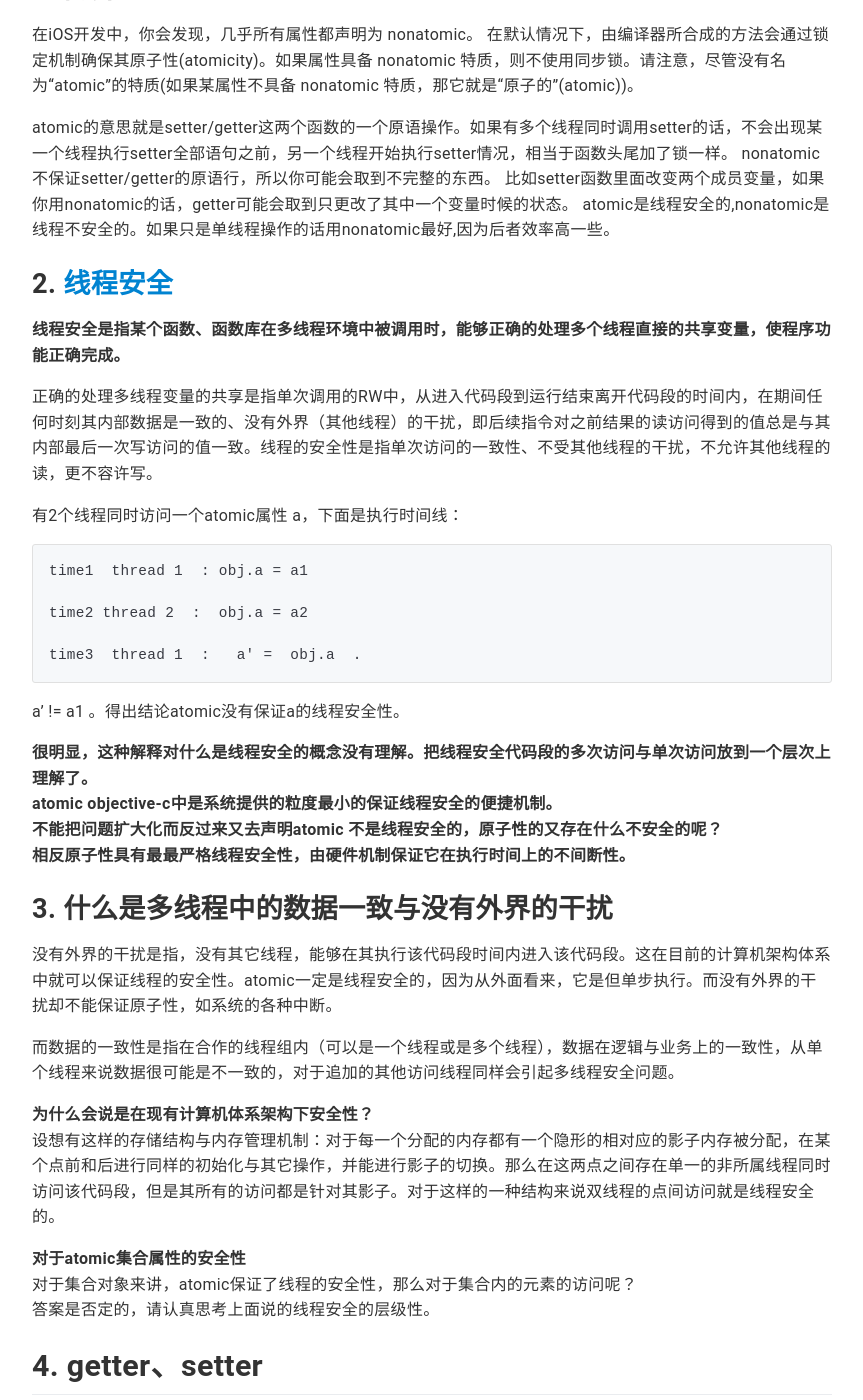
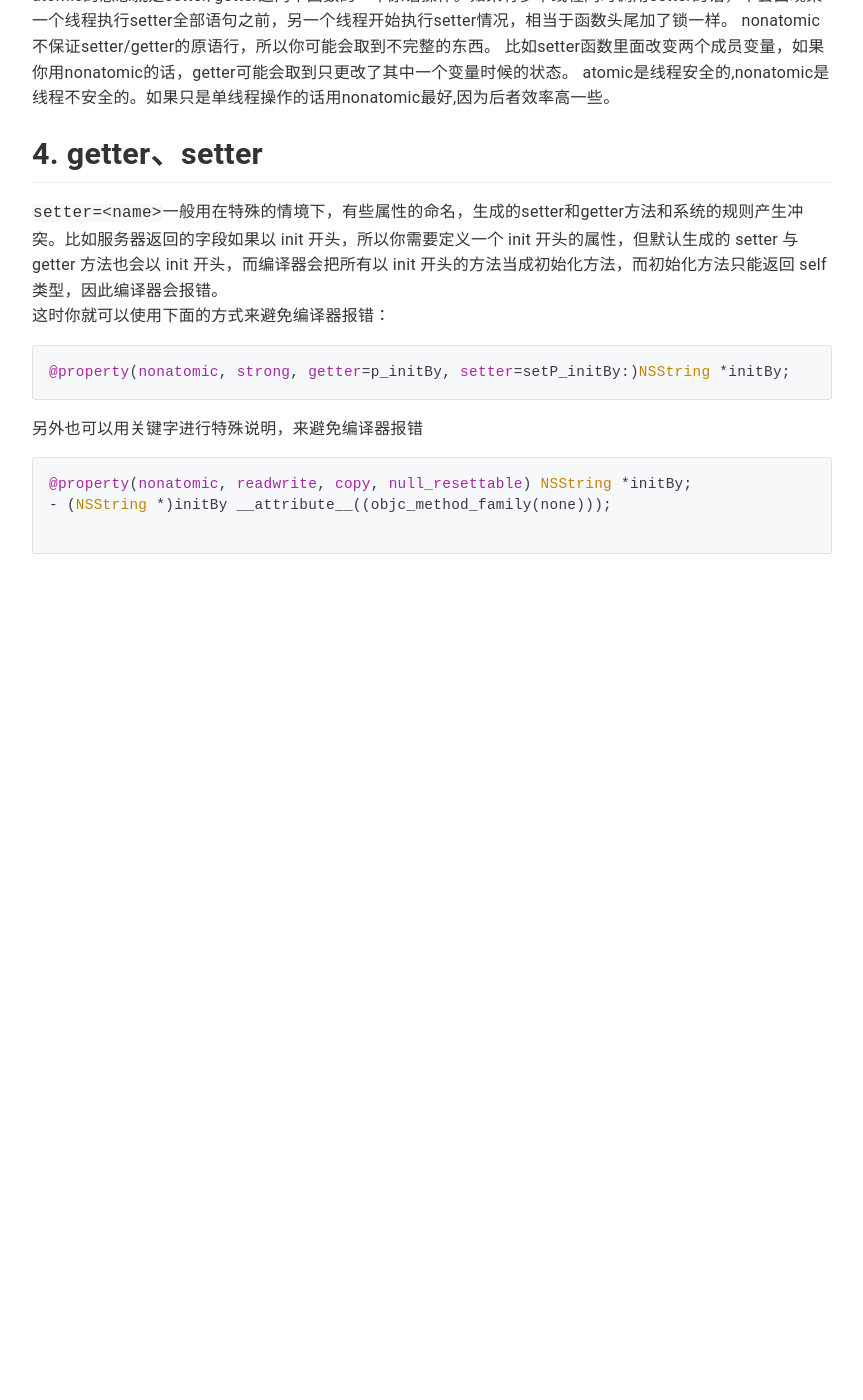
Before and after one commit to nyzhanggy/dulldevil.github.io, a Jekyll site: the page built from _posts/base/2017-11-28-属性修饰符.md, in a window 1280 px wide and 1400 px high, scrolled down 3275 px. Shown: the whole window, without its empty margins (208-1071 px from the left). Built offline with Jekyll 4.4.1, drawn with Linux system fonts in a browser that asks for light colours; after the commit the page ends 3905 px from its top, so only the background shows below that; some of the changed text lies outside the part shown.

Commit message:
添加线程与进程

````diff
--- a/_posts/base/2017-11-28-属性修饰符.md
+++ b/_posts/base/2017-11-28-属性修饰符.md
@@ -75,46 +75,11 @@
 通过xib创建的控件已经被其父视图引用过了，相当于已经调用过了`addSubView:`。
 
 ## 3. nonatomic、atomic
-### 1. 简介
 在iOS开发中，你会发现，几乎所有属性都声明为 nonatomic。
 在默认情况下，由编译器所合成的方法会通过锁定机制确保其原子性(atomicity)。如果属性具备 nonatomic 特质，则不使用同步锁。请注意，尽管没有名为“atomic”的特质(如果某属性不具备 nonatomic 特质，那它就是“原子的”(atomic))。
 
 atomic的意思就是setter/getter这两个函数的一个原语操作。如果有多个线程同时调用setter的话，不会出现某一个线程执行setter全部语句之前，另一个线程开始执行setter情况，相当于函数头尾加了锁一样。 nonatomic不保证setter/getter的原语行，所以你可能会取到不完整的东西。 比如setter函数里面改变两个成员变量，如果你用nonatomic的话，getter可能会取到只更改了其中一个变量时候的状态。 atomic是线程安全的,nonatomic是线程不安全的。如果只是单线程操作的话用nonatomic最好,因为后者效率高一些。
 
-
-### 2. [线程安全](http://blog.csdn.net/faner200801/article/details/71169844)
-
-**线程安全是指某个函数、函数库在多线程环境中被调用时，能够正确的处理多个线程直接的共享变量，使程序功能正确完成。**
-
-正确的处理多线程变量的共享是指单次调用的RW中，从进入代码段到运行结束离开代码段的时间内，在期间任何时刻其内部数据是一致的、没有外界（其他线程）的干扰，即后续指令对之前结果的读访问得到的值总是与其内部最后一次写访问的值一致。线程的安全性是指单次访问的一致性、不受其他线程的干扰，不允许其他线程的读，更不容许写。
-
-有2个线程同时访问一个atomic属性 a，下面是执行时间线：
-
-```
-time1  thread 1  : obj.a = a1
-
-time2 thread 2  :  obj.a = a2
-
-time3  thread 1  :   a' =  obj.a  .
-```
-a'  != a1 。得出结论atomic没有保证a的线程安全性。
-
-**很明显，这种解释对什么是线程安全的概念没有理解。把线程安全代码段的多次访问与单次访问放到一个层次上理解了。
-atomic objective-c中是系统提供的粒度最小的保证线程安全的便捷机制。
-不能把问题扩大化而反过来又去声明atomic 不是线程安全的，原子性的又存在什么不安全的呢？
-相反原子性具有最最严格线程安全性，由硬件机制保证它在执行时间上的不间断性。**
-
-### 3. 什么是多线程中的数据一致与没有外界的干扰
-没有外界的干扰是指，没有其它线程，能够在其执行该代码段时间内进入该代码段。这在目前的计算机架构体系中就可以保证线程的安全性。atomic一定是线程安全的，因为从外面看来，它是但单步执行。而没有外界的干扰却不能保证原子性，如系统的各种中断。
-
-而数据的一致性是指在合作的线程组内（可以是一个线程或是多个线程），数据在逻辑与业务上的一致性，从单个线程来说数据很可能是不一致的，对于追加的其他访问线程同样会引起多线程安全问题。
-
-**为什么会说是在现有计算机体系架构下安全性？**
-设想有这样的存储结构与内存管理机制：对于每一个分配的内存都有一个隐形的相对应的影子内存被分配，在某个点前和后进行同样的初始化与其它操作，并能进行影子的切换。那么在这两点之间存在单一的非所属线程同时访问该代码段，但是其所有的访问都是针对其影子。对于这样的一种结构来说双线程的点间访问就是线程安全的。
-
-**对于atomic集合属性的安全性**
-对于集合对象来讲，atomic保证了线程的安全性，那么对于集合内的元素的访问呢？
-答案是否定的，请认真思考上面说的线程安全的层级性。
 
 ## 4. getter、setter
 `setter=<name>`一般用在特殊的情境下，有些属性的命名，生成的setter和getter方法和系统的规则产生冲突。比如服务器返回的字段如果以 init 开头，所以你需要定义一个 init 开头的属性，但默认生成的 setter 与 getter 方法也会以 init 开头，而编译器会把所有以 init 开头的方法当成初始化方法，而初始化方法只能返回 self 类型，因此编译器会报错。
````
Also changed, not shown: _posts/base/2018-2-7-线程和进程.md (added, +144 -0 lines).
